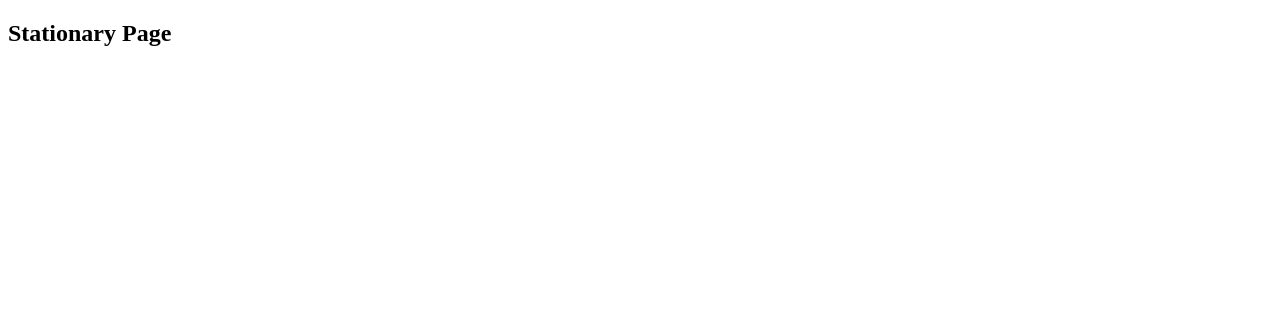
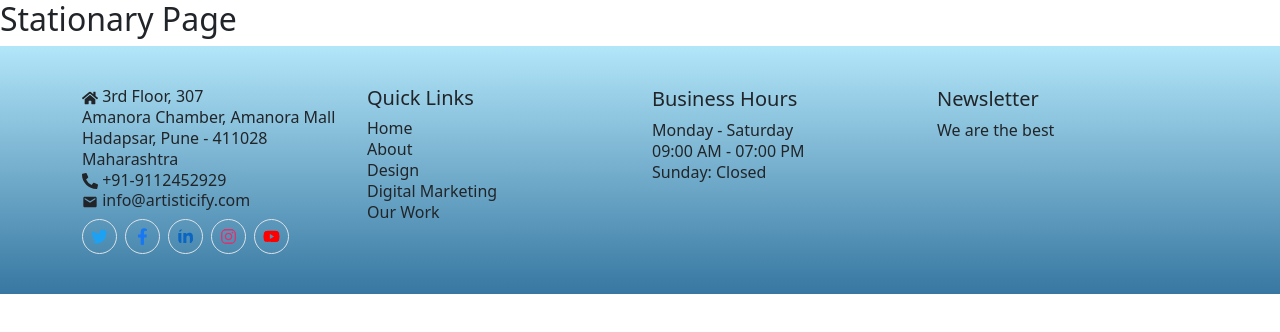
Before and after one commit to Pranav-019/Artisticify, a React (Vite) app: page /stationary in a window 1280 px wide. Shown: the top 332 px of the page. Built offline with nearby package versions, Linux system fonts and the light colour scheme.

Commit message:
chnage in footer

```diff
--- a/package.json
+++ b/package.json
@@ -11,9 +11,12 @@
   },
   "dependencies": {
     "@fortawesome/fontawesome-free": "^6.7.2",
+    "bootstrap": "^5.3.3",
     "mdb-react-ui-kit": "^9.0.0",
     "react": "^18.3.1",
+    "react-bootstrap": "^2.10.7",
     "react-dom": "^18.3.1",
+    "react-icons": "^5.4.0",
     "react-router-dom": "^7.1.1"
   },
   "devDependencies": {
@@ -26,6 +29,6 @@
     "eslint-plugin-react-hooks": "^5.0.0",
     "eslint-plugin-react-refresh": "^0.4.16",
     "globals": "^15.14.0",
-    "vite": "^6.0.5"
+    "vite": "^6.0.7"
   }
 }
--- a/src/App.css
+++ b/src/App.css
@@ -1,3 +1,4 @@
+
 .app {
   max-height: 140vh;
   background: radial-gradient(circle at center, #cceeff 10%, #99ddff 30%, #e6f7ff 50%, transparent 70%),
@@ -469,3 +470,22 @@ textarea {
 .footer .footer-bottom a:hover {
   color: #f4d03f;
 }
+
+
+/* **********************************Footer******************************** */
+.line-h {
+  line-height: 1.3; /* Adjusted to 1.3 for consistent spacing */
+}
+
+.line-h h5,
+.line-h p,
+.line-h span {
+  margin: 0;
+  line-height: inherit; /* Ensures all elements inherit the parent line-height */
+}
+.foot {
+  background: linear-gradient(to bottom, #a6e2f8dc, #3777a1); /* Gradient from light cyan to dark blue */
+  color: #fff; /* Adjust text color for better contrast */
+  padding: 2rem 0; /* Add padding for better spacing */
+
+}
--- a/src/App.jsx
+++ b/src/App.jsx
@@ -20,6 +20,7 @@ import Flyer from "./Components/Flyer/flyer";
 import Exhibition from "./Components/Exibition/exibition";
 import Brochure from "./Components/Brochure/brochure";
 import UIUX from "./Components/UIUX/uiux";
+import Footer from "./Components/Footer";
 
 const ContactSection = () => (
   <div className="contact-section">
@@ -142,7 +143,7 @@ const App = () => {
           <img src={statueImage} alt="Artistic statue with sunglasses" className="hero-image" />
         </div>
 
-        <section className="form-section" ref={contactFormRef}>
+        {/* <section className="form-section" ref={contactFormRef}>
           <h2 className="form-title">Let's Get in Touch</h2>
 
           <form className="contact-form" onSubmit={handleSubmit}>
@@ -232,12 +233,12 @@ const App = () => {
             <button type="submit" className="submit-button">Send Message</button>
           </form>
 
-          {acknowledgmentMessage && <div className="acknowledgment-message">{acknowledgmentMessage}</div>} {/* Show acknowledgment message */}
-        </section>
+          {acknowledgmentMessage && <div className="acknowledgment-message">{acknowledgmentMessage}</div>} {/* Show acknowledgment message
+        </section> */}
       </main>
 
       {/* Footer */}
-      <footer className="footer">
+      {/* <footer className="footer">
         <div className="footer-content">
           <div className="footer-section">
             <h4>About Artisticify</h4>
@@ -261,7 +262,7 @@ const App = () => {
         <div className="footer-bottom">
           <p>&copy; 2025 Artisticify. All Rights Reserved.</p>
         </div>
-      </footer>
+      </footer> */}
     </div>
   );
 };
@@ -285,6 +286,7 @@ const Root = () => (
       <Route path="/icon" element={<Icon />} />
       <Route path="/stationary" element={<Stationary />} />
     </Routes>
+    <Footer/>
   </Router>
 );
 
--- /dev/null
+++ b/src/Components/Footer.jsx
@@ -0,0 +1,150 @@
+import React from "react";
+import { Container, Row, Col } from "react-bootstrap";
+import { FaHome } from "react-icons/fa";
+import { FaPhoneAlt } from "react-icons/fa";
+import { MdEmail } from "react-icons/md";
+import { FaTwitter } from "react-icons/fa";
+import { FaFacebookF } from "react-icons/fa";
+import { FaLinkedinIn } from "react-icons/fa";
+import { FaInstagram } from "react-icons/fa";
+import { FaYoutube } from "react-icons/fa";
+
+const Footer = () => {
+  return (
+    <div className="  py-4 foot text-dark">
+      <Container>
+        <Row className="gy-4 py-3 ">
+          {/* Office Address */}
+          <Col md={3} sm={6}>
+            <div className="line-h">
+              <div>
+              <span className="text">
+                <FaHome /> 3rd Floor, 307
+              </span>
+
+              <p className="">Amanora Chamber, Amanora Mall</p>
+              <p>Hadapsar, Pune - 411028</p>
+              <p>Maharashtra</p>
+              <span className="text">
+                <FaPhoneAlt /> +91-9112452929
+              </span>
+              {/* <p>Phone: +91-9112452929</p> */}
+              <p className="text">
+                <MdEmail /> info@artisticify.com
+              </p>
+              </div>
+              <div className="mt-2">
+                <FaTwitter
+                  className="border border-1 rounded-circle p-2 me-2"
+                  style={{
+                    width: "35px",
+                    height: "35px",
+                    color: "#1DA1F2", // Twitter's original color
+                    borderColor: "#1DA1F2", // Optional: Match the border color with Twitter blue
+                  }}
+                />
+
+                <FaFacebookF
+                  className="border border-1 rounded-circle p-2 me-2"
+                  style={{
+                    width: "35px",
+                    height: "35px",
+                    color: "#1877F2", // Facebook's official color
+                    borderColor: "#1877F2", // Optional: Match the border color
+                  }}
+                />
+
+                <FaLinkedinIn
+                  className="border border-1 rounded-circle p-2 me-2"
+                  style={{
+                    width: "35px",
+                    height: "35px",
+                    color: "#0A66C2", // LinkedIn's official color
+                    borderColor: "#0A66C2", // Optional: Match the border color
+                  }}
+                />
+
+                <FaInstagram
+                  className="border border-1 rounded-circle p-2 me-2"
+                  style={{
+                    width: "35px",
+                    height: "35px",
+                    color: "#E1306C", // Instagram's pink gradient color as the base
+                    borderColor: "#E1306C", // Optional: Match the border color
+                  }}
+                />
+
+                <FaYoutube
+                  className="border border-1 rounded-circle p-2 me-2"
+                  style={{
+                    width: "35px",
+                    height: "35px",
+                    color: "#FF0000", // YouTube's official red
+                    borderColor: "#FF0000", // Optional: Match the border color
+                  }}
+                />
+              </div>
+              {/* <p>Email: info@artisticify.com</p> */}
+            </div>
+          </Col>
+
+          {/* Quick Links */}
+          <Col md={3} sm={6}>
+            <h5>Quick Links</h5>
+
+            <div className="line-h ">
+              <p>
+                <a href="/" className=" text-decoration-none text-dark">
+                  Home
+                </a>
+              </p>
+              <p>
+                <a href="/about" className=" text-decoration-none text-dark">
+                  About
+                </a>
+              </p>
+              <p>
+                <a href="/design" className=" text-decoration-none text-dark">
+                  Design
+                </a>
+              </p>
+              <p>
+                <a
+                  href="/digital-marketing"
+                  className=" text-decoration-none text-dark"
+                >
+                  Digital Marketing
+                </a>
+              </p>
+              <p>
+                <a href="/our-work" className=" text-decoration-none text-dark">
+                  Our Work
+                </a>
+              </p>
+            </div>
+          </Col>
+
+          {/* Business Hours */}
+          <Col md={3} sm={6}>
+            <div className="line-h">
+              <h5 className="pb-2">Business Hours</h5>
+              <p>Monday - Saturday</p>
+              <p>09:00 AM - 07:00 PM</p>
+              <p>Sunday: Closed</p>
+            </div>
+          </Col>
+
+          {/* Newsletter */}
+          <Col md={3} sm={6}>
+            <div className="line-h">
+              <h5 className="pb-2">Newsletter</h5>
+              <p>We are the best</p>
+            </div>
+          </Col>
+        </Row>
+      </Container>
+    </div>
+  );
+};
+
+export default Footer;
--- a/src/main.jsx
+++ b/src/main.jsx
@@ -1,6 +1,7 @@
 import { StrictMode } from 'react'
 import { createRoot } from 'react-dom/client'
 import App from './App.jsx'
+import 'bootstrap/dist/css/bootstrap.min.css';
 
 createRoot(document.getElementById('root')).render(
   <StrictMode>
```
Also changed, not shown: 1 other file (tests, documents, lock files or other folders).
